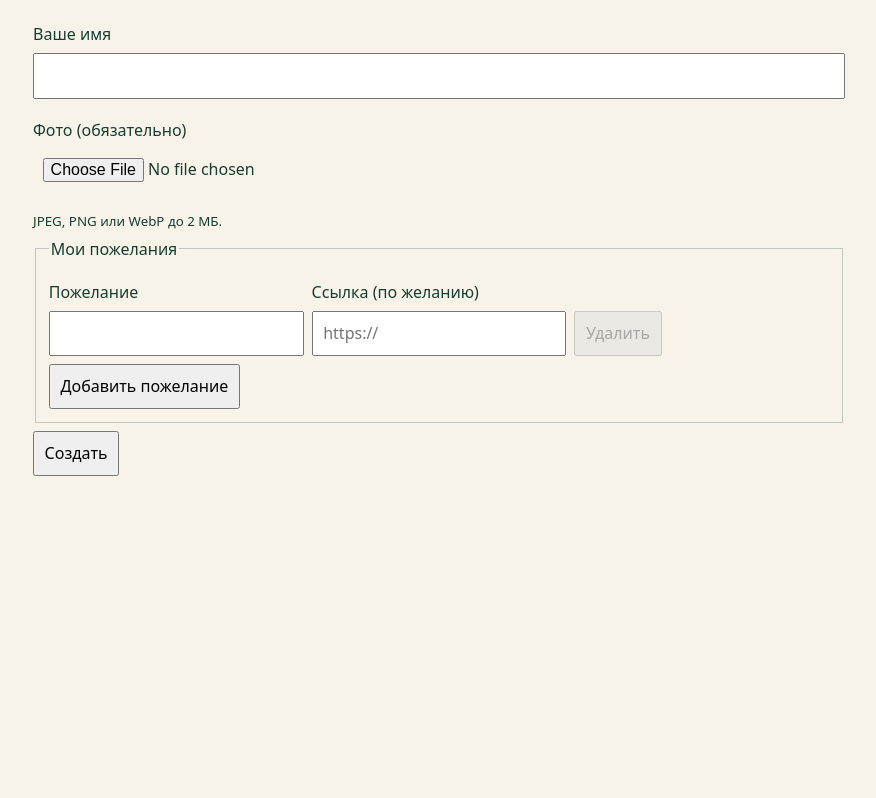
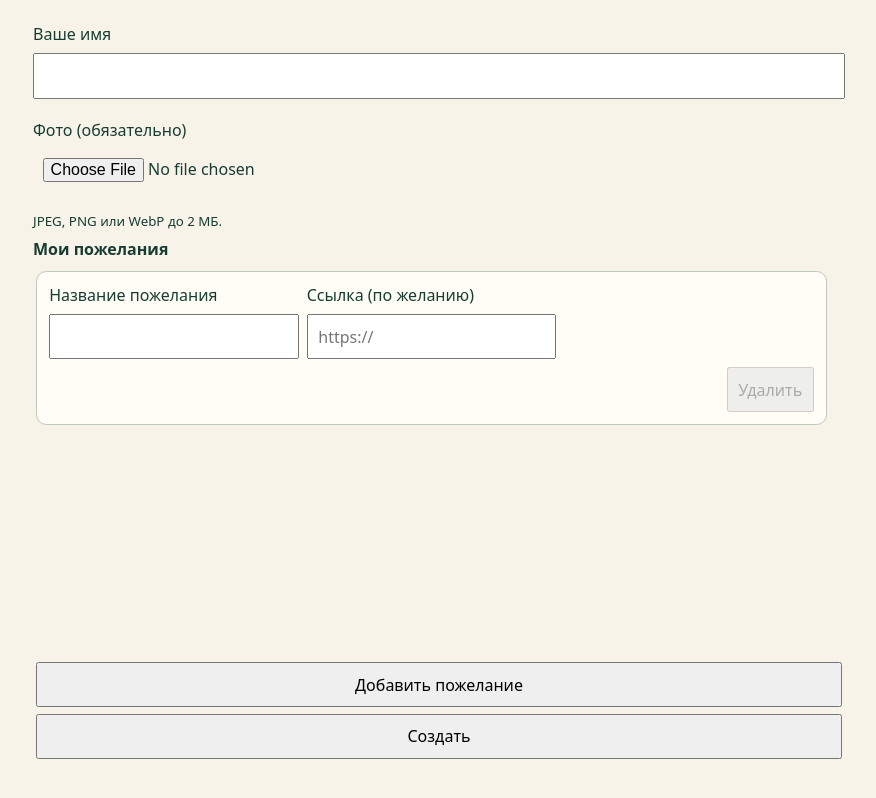
Before and after one commit to RelaxerR/secret-santa, a website: page web/demo.html in a window 1280 px wide. Shown: the part 542-1340 px from the top of the page, without its empty margins (201-1077 px from the left). Before the commit the page ends 1126 px from the top, so only its background shows below. Drawn offline with Linux system fonts and the light colour scheme.

Commit message:
Keep wishlist actions below a scrollable list of gift cards

```diff
--- a/web/demo.css
+++ b/web/demo.css
@@ -8,6 +8,33 @@ button { width: fit-content; cursor: pointer; }
 img { border-radius: 50%; object-fit: cover; }
 #recipient { white-space: pre-wrap; }
 
-fieldset { min-width: 0; padding: .8rem; border: 1px solid #bdc9be; }
-.wish-row { display: grid; grid-template-columns: repeat(auto-fit, minmax(min(100%, 11rem), 1fr)); gap: .5rem; align-items: end; margin: .5rem 0; }
+.wishlist { min-width: 0; margin: 0; padding: 0; border: 0; }
+.wishlist legend { padding: 0 0 .5rem; font-weight: 600; }
+.wishes {
+  display: grid;
+  gap: .65rem;
+  align-content: start;
+  height: clamp(10rem, 48dvh, 24rem);
+  overflow-y: auto;
+  scrollbar-gutter: stable;
+  padding: .2rem;
+}
+.wish-row {
+  min-width: 0;
+  display: grid;
+  grid-template-columns: repeat(auto-fit, minmax(min(100%, 13rem), 1fr));
+  gap: .5rem;
+  align-items: end;
+  padding: .75rem;
+  border: 1px solid #bdc9be;
+  border-radius: .65rem;
+  background: #fffdf6;
+}
 .wish-row label { margin: 0; }
+.wish-row .remove { grid-column: 1 / -1; justify-self: end; }
+.wish-actions {
+  display: grid;
+  gap: .4rem;
+  padding: .65rem .2rem max(.3rem, env(safe-area-inset-bottom));
+}
+.wish-actions button { width: 100%; min-height: 44px; }
--- a/web/demo.html
+++ b/web/demo.html
@@ -13,8 +13,9 @@
 <label>Ваше имя<input name="name" required maxlength="80"></label>
 <label>Фото (обязательно)<input required type="file" name="avatar" accept="image/jpeg,image/png,image/webp"></label>
 <small>JPEG, PNG или WebP до 2 МБ.</small>
-<fieldset><legend>Мои пожелания</legend><div class="wishes"></div><button type="button" class="add">Добавить пожелание</button></fieldset>
-<button>Создать</button></form>
+<fieldset class="wishlist"><legend>Мои пожелания</legend>
+<div class="wishes" tabindex="0" role="region" aria-label="Список пожеланий"></div>
+<div class="wish-actions"><button type="button" class="add">Добавить пожелание</button><button>Создать</button></div></fieldset></form>
 <div id="room" hidden><h2 id="room-title"></h2>
 <label>Посмотреть от лица<select id="role"><option value="host">Организатор</option><option value="guest">Новый участник</option></select></label>
 <div id="host"><h3>Участники</h3><ul id="roster"></ul><p id="draw-help"></p><button id="draw" type="button">Провести жеребьёвку</button></div>
@@ -22,11 +23,14 @@
 <label>Ваше имя<input name="name" required maxlength="80"></label>
 <label>Фото (обязательно)<input required type="file" name="avatar" accept="image/jpeg,image/png,image/webp"></label>
 <small>JPEG, PNG или WebP до 2 МБ.</small>
-<fieldset><legend>Мои пожелания</legend><div class="wishes"></div><button type="button" class="add">Добавить пожелание</button></fieldset>
-<button>Вступить</button></form>
+<fieldset class="wishlist"><legend>Мои пожелания</legend>
+<div class="wishes" tabindex="0" role="region" aria-label="Список пожеланий"></div>
+<div class="wish-actions"><button type="button" class="add">Добавить пожелание</button><button>Вступить</button></div></fieldset></form>
 <div id="member" hidden><h3 id="member-name"></h3><img id="photo" alt="" hidden width="64" height="64">
-<form id="edit"><fieldset><legend>Мои пожелания</legend><div class="wishes"></div><button type="button" class="add">Добавить пожелание</button></fieldset><button>Сохранить пожелания</button></form>
+<form id="edit"><fieldset class="wishlist"><legend>Мои пожелания</legend>
+<div class="wishes" tabindex="0" role="region" aria-label="Список пожеланий"></div>
+<div class="wish-actions"><button type="button" class="add">Добавить пожелание</button><button>Сохранить пожелания</button></div></fieldset></form>
 <button id="reveal" type="button" hidden>Узнать, кому я дарю</button><div id="recipient"></div></div></div>
 <p role="status" id="notice"></p>
-<template id="wish-row"><div class="wish-row"><label>Пожелание<input name="wish" maxlength="2000" required></label><label>Ссылка (по желанию)<input name="url" type="url" placeholder="https://"></label><button type="button" class="remove">Удалить</button></div></template>
+<template id="wish-row"><div class="wish-row"><label>Название пожелания<input name="wish" maxlength="2000" required></label><label>Ссылка (по желанию)<input name="url" type="url" placeholder="https://"></label><button type="button" class="remove">Удалить</button></div></template>
 </main></body></html>
```
